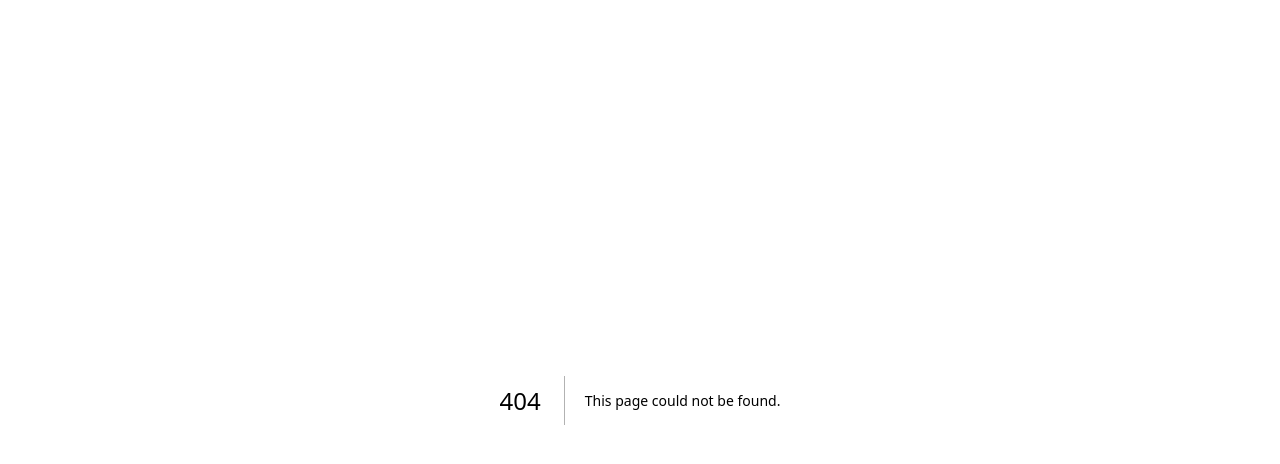
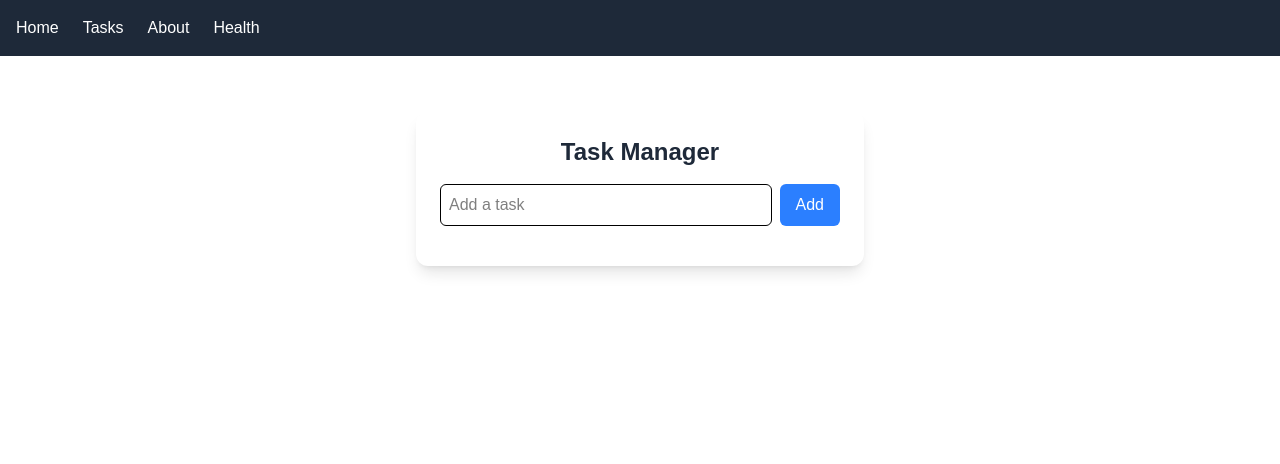
Before and after one commit to Caroljamarco/task-manager-next, a Next.js app: page /tasks in a window 1280 px wide. Before the commit this address had no page. Shown: the top 464 px of the page. Built offline with nearby package versions, Linux system fonts and the light colour scheme.

Commit message:
feat: add initial task manager pages and health check

```diff
--- /dev/null
+++ b/app/about/page.tsx
@@ -0,0 +1,9 @@
+
+export default function About() {
+  return (
+    <div>
+      <h1 className="text-xl font-bold">About</h1>
+      <p>This is a simple Task Manager built with Next.js.</p>
+    </div>
+  );
+}
--- /dev/null
+++ b/app/api/health/route.ts
@@ -0,0 +1,5 @@
+export async function GET() {
+  return Response.json({
+    status: "ok",
+  });
+}
--- /dev/null
+++ b/app/health/page.tsx
@@ -0,0 +1,20 @@
+"use client";
+
+import { useEffect, useState } from "react";
+
+export default function Health() {
+  const [status, setStatus] = useState("Loading...");
+
+  useEffect(() => {
+    fetch("/api/health")
+      .then((res) => res.json())
+      .then((data) => setStatus(data.status));
+  }, []);
+
+  return (
+    <div className="p-6">
+      <h1 className="text-xl font-bold mb-2">Health Check</h1>
+      <p>Status: {status}</p>
+    </div>
+  );
+}
--- a/app/layout.tsx
+++ b/app/layout.tsx
@@ -1,33 +1,23 @@
-import type { Metadata } from "next";
-import { Geist, Geist_Mono } from "next/font/google";
 import "./globals.css";
-
-const geistSans = Geist({
-  variable: "--font-geist-sans",
-  subsets: ["latin"],
-});
-
-const geistMono = Geist_Mono({
-  variable: "--font-geist-mono",
-  subsets: ["latin"],
-});
-
-export const metadata: Metadata = {
-  title: "Create Next App",
-  description: "Generated by create next app",
-};
+import Link from "next/link";
 
 export default function RootLayout({
   children,
-}: Readonly<{
+}: {
   children: React.ReactNode;
-}>) {
+}) {
   return (
-    <html
-      lang="en"
-      className={`${geistSans.variable} ${geistMono.variable} h-full antialiased`}
-    >
-      <body className="min-h-full flex flex-col">{children}</body>
+    <html lang="en">
+      <body>
+       <nav className="flex gap-6 p-4 bg-gray-800 text-white">
+        <Link href="/" className="hover:underline">Home</Link>
+        <Link href="/tasks" className="hover:underline">Tasks</Link>
+        <Link href="/about" className="hover:underline">About</Link>
+        <Link href="/health" className="hover:underline">Health</Link>
+      </nav>
+
+        <main className="p-4">{children}</main>
+      </body>
     </html>
   );
 }
--- /dev/null
+++ b/app/tasks/page.tsx
@@ -0,0 +1,76 @@
+"use client";
+
+import { useState } from "react";
+
+export default function Tasks() {
+  const [tasks, setTasks] = useState<string[]>([]);
+  const [input, setInput] = useState("");
+
+  function addTask() {
+    if (input.trim() === "") return;
+
+    setTasks([...tasks, input]);
+    setInput("");
+  }
+
+  function deleteTask(index: number) {
+    const newTasks = tasks.filter((_, i) => i !== index);
+    setTasks(newTasks);
+  }
+
+  function toggleTask(index: number) {
+    const newTasks = [...tasks];
+    newTasks[index] = newTasks[index].startsWith("✔ ")
+      ? newTasks[index].replace("✔ ", "")
+      : "✔ " + newTasks[index];
+
+    setTasks(newTasks);
+  }
+
+  return (
+  <div className="max-w-md mx-auto mt-10 bg-white text-black shadow-lg rounded-xl p-6">
+    <h1 className="text-2xl font-bold mb-4 text-center text-gray-800">
+  Task Manager
+    </h1>
+
+    <div className="flex gap-2 mb-4">
+      <input
+        className="border p-2 flex-1 rounded-md"
+        type="text"
+        placeholder="Add a task"
+        value={input}
+        onChange={(e) => setInput(e.target.value)}
+      />
+      <button
+        className="bg-blue-500 text-white px-4 rounded-md hover:bg-blue-600"
+        onClick={addTask}
+      >
+        Add
+      </button>
+    </div>
+
+    <ul className="space-y-2">
+      {tasks.map((task, index) => (
+        <li
+          key={index}
+          className="flex justify-between items-center border p-2 rounded-md"
+        >
+          <span
+            onClick={() => toggleTask(index)}
+            className="cursor-pointer"
+          >
+            {task}
+          </span>
+
+          <button
+            onClick={() => deleteTask(index)}
+            className="text-red-500 hover:text-red-700"
+          >
+            Delete
+          </button>
+        </li>
+      ))}
+    </ul>
+  </div>
+);
+}
```
